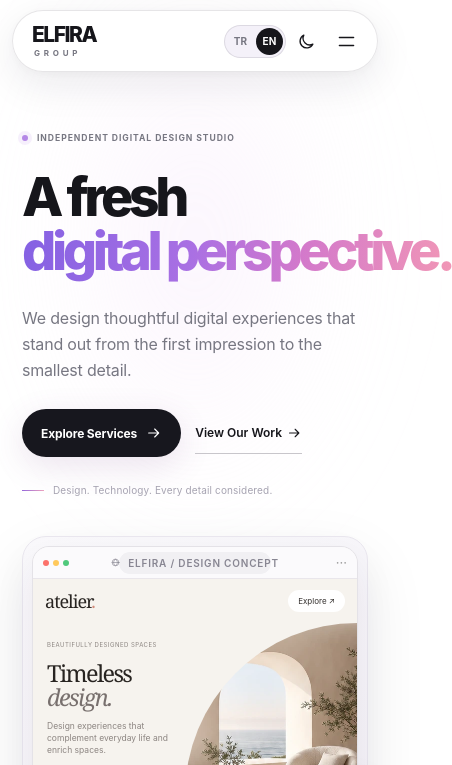
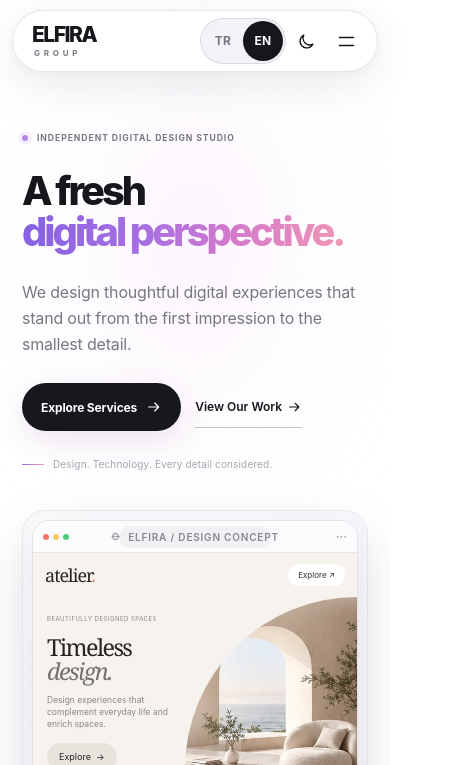
Before and after one commit to HasanBedirhanGursoy/ElfiraGroup, a plain HTML site: page en/index.html in a window 390 px wide. Shown: the top 765 px of the page, 452 px wide, since content can reach past the window. Drawn offline with Linux system fonts and the light colour scheme.

Commit message:
Increase language switch touch targets and prevent English hero overflow on mobile

```diff
--- a/assets/language.css
+++ b/assets/language.css
@@ -1,7 +1,48 @@
-/* Compact language switch for the floating dock; stays visible on mobile. */
-.site-header .language-switch{display:inline-flex;align-items:center;gap:2px;padding:3px;border:1px solid var(--dock-border);border-radius:99px;background:var(--dock-hover);flex:none;white-space:nowrap}
-.site-header .language-switch a{display:inline-flex;align-items:center;justify-content:center;min-width:30px;min-height:29px;padding:3px 5px;border-radius:99px;font-size:10px;font-weight:700;letter-spacing:.02em;color:var(--muted)}
+/* ELFIRA Group — bilingual navigation and mobile readability.
+   Language options are real page links (work without JavaScript). */
+.site-header .language-switch{
+  position:relative;z-index:3;display:inline-flex;align-items:center;gap:2px;
+  padding:3px;border:1px solid var(--dock-border);border-radius:999px;
+  background:var(--dock-hover);flex:none;white-space:nowrap;isolation:isolate;
+}
+.site-header .language-switch a{
+  position:relative;z-index:1;display:inline-flex;align-items:center;justify-content:center;
+  min-width:40px;min-height:40px;padding:0 8px;border-radius:999px;
+  font-size:12px;line-height:1;font-weight:740;letter-spacing:.02em;
+  text-decoration:none;color:var(--muted);cursor:pointer;
+  pointer-events:auto;touch-action:manipulation;
+  -webkit-tap-highlight-color:transparent;
+}
 .site-header .language-switch a.active{background:var(--ink);color:var(--bg)}
+.site-header .language-switch a:not(.active):active{background:var(--soft);color:var(--ink)}
 .site-header .language-switch a:focus-visible{outline:2px solid var(--ink);outline-offset:2px}
-@media(max-width:700px){.site-header .language-switch{padding:2px}.site-header .language-switch a{min-width:27px;min-height:27px;font-size:10px}}
-@media(max-width:365px){.site-header .language-switch a{min-width:25px;padding:2px 4px}.site-header .nav-actions{gap:0}}
+
+/* Only the English headline has the long words shown in the mobile screenshot.
+   Let its second line wrap instead of running off-screen. Keep the Turkish design unchanged. */
+html[lang="en"] .hero-text{min-width:0;max-width:100%}
+html[lang="en"] .hero h1{
+  max-width:100%;font-size:clamp(56px,7.5vw,104px);
+  letter-spacing:-.076em;line-height:1.04;
+}
+html[lang="en"] .hero h1 .gradient-title{
+  white-space:normal;overflow-wrap:normal;word-break:normal;
+}
+
+/* Draw the small service motif with a real SVG, not an emoji font glyph. */
+.pillar-asterisk{display:inline-grid;place-items:center;width:23px;height:23px}
+.pillar-asterisk svg{width:20px;height:20px;stroke:currentColor;fill:none;stroke-width:1.8;stroke-linecap:round}
+
+@media(max-width:700px){
+  .site-header .nav-actions{position:relative;z-index:2}
+  .site-header .language-switch{padding:2px;gap:0}
+  .site-header .language-switch a{min-width:40px;min-height:40px;padding:0 7px;font-size:12px}
+  html[lang="en"] .hero h1{font-size:clamp(38px,10.2vw,56px);line-height:1.04;letter-spacing:-.076em}
+}
+@media(max-width:365px){
+  .site-header .nav-container,.site-header.is-condensed .nav-container{padding-left:11px;padding-right:7px;gap:5px}
+  .site-header .brand strong{font-size:18px}
+  .site-header .brand span{font-size:7px}
+  .site-header .language-switch a{min-width:38px;min-height:40px;padding:0 5px}
+  .site-header .icon-button{width:38px;height:40px}
+  html[lang="en"] .hero h1{font-size:clamp(36px,10vw,40px)}
+}
```
